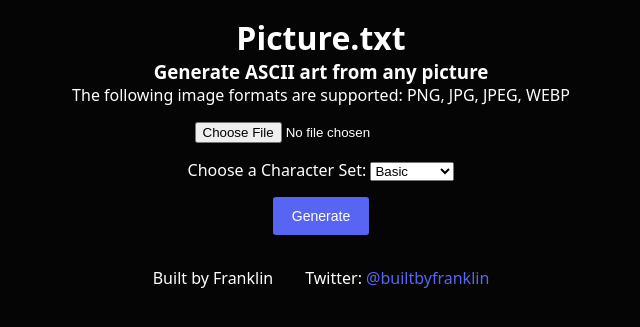
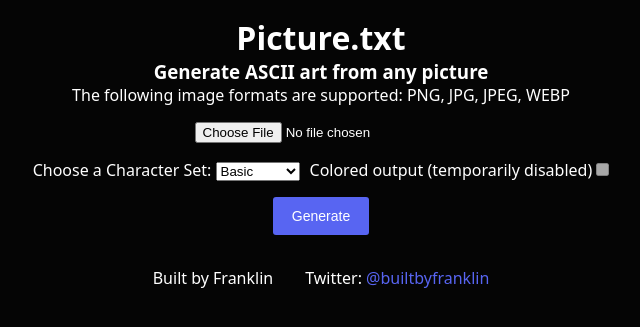
Before and after one commit to bruce-pain/image2ascii, a FastAPI app: page / in a window 1280 px wide. Shown: the top 327 px of the page, without its empty margins (319-959 px from the left). Run offline with FastAPI, Linux system fonts and the light colour scheme.

Commit message:
fix: temporarily disable color output

```diff
--- a/templates/index.html
+++ b/templates/index.html
@@ -30,12 +30,11 @@
 								<option value="geometric">Geometric</option>
 							</select>
 						</div>
-						<!-- <div class="color-toggle"> -->
-						<!-- 	<label for="addColor"> -->
-						<!-- 		Colored output (Experimental, slow) <input type="checkbox" id="addColor" -->
-						<!-- 			name="addColor"> -->
-						<!-- 	</label> -->
-						<!-- </div> -->
+						<div class="color-toggle">
+							<label for="addColor">
+								Colored output (temporarily disabled) <input type="checkbox" id="addColor" name="addColor" disabled>
+							</label>
+						</div>
 					</div>
 					<button type="submit">Generate</button>
 				</div>
```
